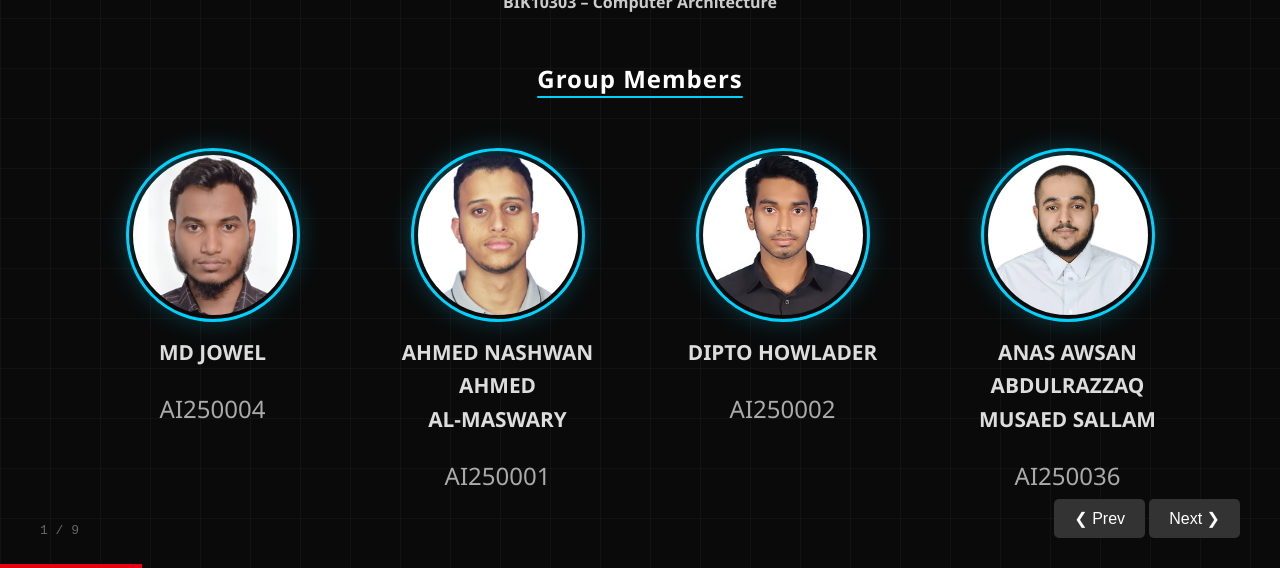
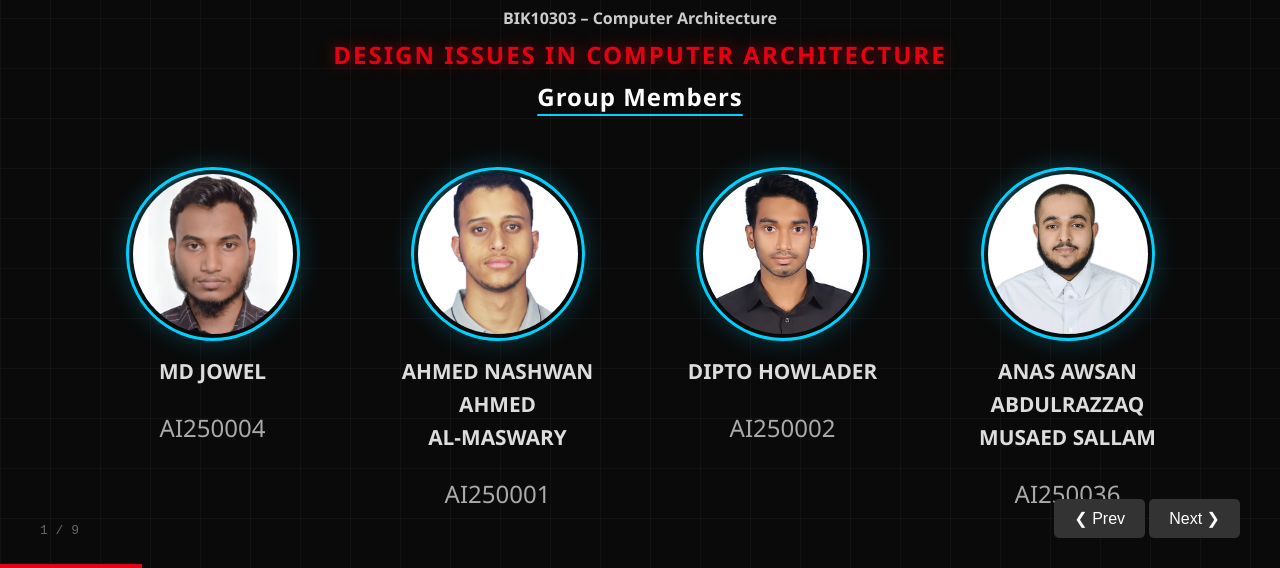
Before and after one commit to mohammad-jowel/BIK10303_Project04, a plain HTML site: page index.html in a window 1280 px wide. Shown: the part 232-800 px from the top of the page. Drawn offline with Linux system fonts and the light colour scheme.

Commit message:
front pageg updated

```diff
--- a/index.html
+++ b/index.html
@@ -369,8 +369,10 @@
           alt="UTHM Logo"
           class="logo-img-large"
         />
-        <p class="course-line"><strong>BIK10303 – Computer Architecture</strong></p>
-        <p class="group-members-heading">Group Members</p>
+        <p class="course-line" style="margin-bottom: 5px;"><strong>FACULTY OF COMPUTER SCIENCE AND INFORMATION</strong></p>
+        <p class="course-line" style="margin-bottom: 10px;"><strong>BIK10303 – Computer Architecture</strong></p>
+        <h1 style="margin-top: 0; margin-bottom: 5px; font-size: 1.5rem;">Design Issues in Computer Architecture</h1>
+        <p class="group-members-heading" style="margin-top: 5px;">Group Members</p>
         <div class="team-grid">
           <!-- Replace image paths with your real photos -->
           <div class="team-card">
```
